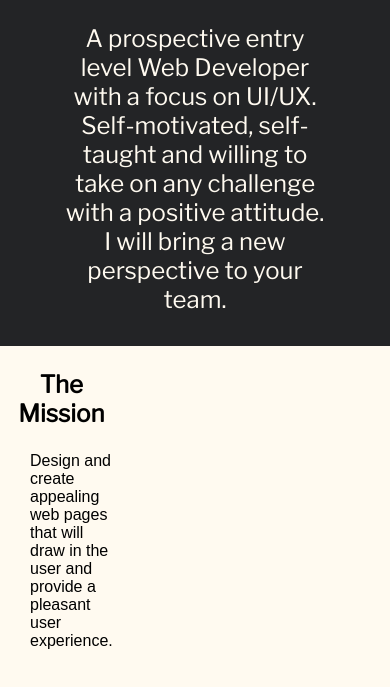
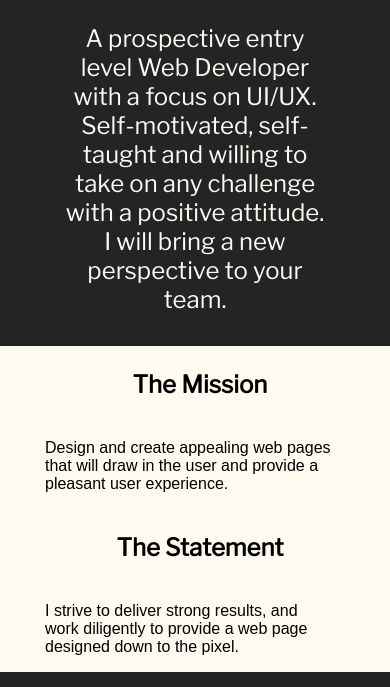
Before and after one commit to loganmusselman/old-folio, a website: page index.html in a window 390 px wide. Shown: the part 350-1037 px from the top of the page. Drawn offline with nearby package versions, Linux system fonts and the light colour scheme; a web font is replaced by a local one.

Commit message:
fixed responsive design for small screen sizes, background image blur

```diff
--- a/public/portfolio.css
+++ b/public/portfolio.css
@@ -172,7 +172,7 @@ button {
 
 .info {
 	display: grid;
-	grid-template-columns: repeat(6, 1fr);
+	grid-template-columns: 10px 1fr 10px;
 	grid-auto-rows: minmax(50px, auto);
 	background-color: floralwhite;
 	margin-left: 0px;
@@ -182,8 +182,24 @@ button {
 	grid-gap: 15px;
 }
 
+.missionSection {
+	display: grid;
+	grid-template-columns: 10px 1fr 10px;
+	grid-template-rows: minmax(25px, auto);
+	grid-column: 2;
+	grid-row: 1;
+}
+
+.statementSection {
+	display: grid;
+	grid-template-columns: 10px 1fr 10px;
+	grid-template-rows: minmax(25px, auto);
+	grid-column: 2;
+	grid-row: 1;
+}
+
 .mission {
-	grid-column: 3 / 5;
+	grid-column: 2;
 	grid-row: 1;
 	font-family: 'Libre Franklin', sans-serif;
 	text-align: center;
@@ -191,16 +207,16 @@ button {
 }
 
 .missionWords {
-	grid-column: 2 / 6;
+	grid-column: 2;
 	grid-row: 2;
 	font-family: 'Biryani', sans-serif;
 	font-size: 1em;
-	margin-left: 20px;
+	margin-right: 20px;
 
 }
 
 .statement {
-	grid-column: 3 / 5;
+	grid-column: 2;
 	grid-row: 1;
 	font-family: 'Libre Franklin', sans-serif;
 	text-align: center;
@@ -208,7 +224,7 @@ button {
 }
 
 .statementWords {
-	grid-column: 2 / 6;
+	grid-column: 2;
 	grid-row:  2;
 	font-family: 'Biryani', sans-serif;
 	font-size: 1em;
@@ -329,6 +345,12 @@ input, textarea {
 	padding-left: 20px;
 	padding-right: 20px;
 	padding-bottom: 15px;
+}
+
+.warning {
+	grid-column: 3 / 4;
+	grid-row: 3;
+	color: red;
 }
 
 .contact-info{
@@ -709,17 +731,17 @@ body {
 	position: fixed;
 	background-image: url("/public/images/background.jpg");
 	background-size: cover;
-	left: 0px;
-	right: 0px;
+	background-repeat: no-repeat;
+	margin: auto;
 	z-index: -1;
-	-webkit-filter: blur(5px);
-  	-moz-filter: blur(5px);
-  	-o-filter: blur(5px);
-  	-ms-filter: blur(5px);
-  	filter: blur(5px);
-  	width: 1200px;
- 	height: 800px;
+  	width: 100%;
+ 	height: 100%;
  	display: block;
+ 	-webkit-filter: blur(5px);
+	-moz-filter: blur(5px);
+	-o-filter: blur(5px);
+	-ms-filter: blur(5px);
+	filter: blur(5px);
 }
 
 button {
```
